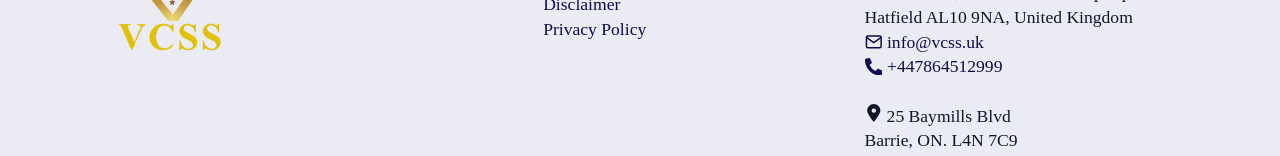
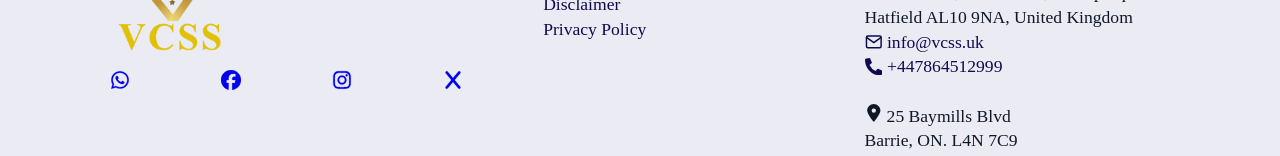
Before and after one commit to harshithdiyyala/vcss_2, a React (Create React App) app: page / in a window 1280 px wide. Shown: the part 5941-6097 px from the top of the page. Built offline with nearby package versions, Linux system fonts and the light colour scheme; a web font is replaced by a local one.

Commit message:
changes in footer

```diff
--- a/src/components/Footer/Footer.css
+++ b/src/components/Footer/Footer.css
@@ -159,3 +159,14 @@
 .footer-address {
     font-size:0.975rem;
 }
+.links  {
+    display:flex;
+    flex-direction: row;
+    justify-content: space-between;
+    gap:0.6rem;
+}
+.links * {
+    height: 20px;
+    width: 20px;
+    stroke-width: 6;
+}
--- a/src/components/Footer/Footer.jsx
+++ b/src/components/Footer/Footer.jsx
@@ -7,8 +7,8 @@ import { useContext } from "react"
 
 import { Link } from "react-router-dom"
 import { FiMail } from "react-icons/fi"
-import { FaPhoneAlt } from "react-icons/fa"
-import { FaLocationDot } from "react-icons/fa6"
+import { FaInstagram, FaPhoneAlt } from "react-icons/fa"
+import { FaFacebook, FaLocationDot, FaWhatsapp, FaX } from "react-icons/fa6"
 
 const currentYear = new Date().getFullYear()
 
@@ -28,6 +28,12 @@ const Footer = () => {
                   alt="Logo"
                   className="footer-logo"
                 />
+                <div className="links">
+                  <a href ="/"> <FaWhatsapp/> </a>
+                  <a href ="/"><FaFacebook/> </a>
+                  <a href ="/"> <FaInstagram/> </a>
+                  <a href ="/"> <FaX/></a>
+                </div>
                 {/* <p>{footerDescription}</p> */}
               </div>
               <div className="footer-links">
```
